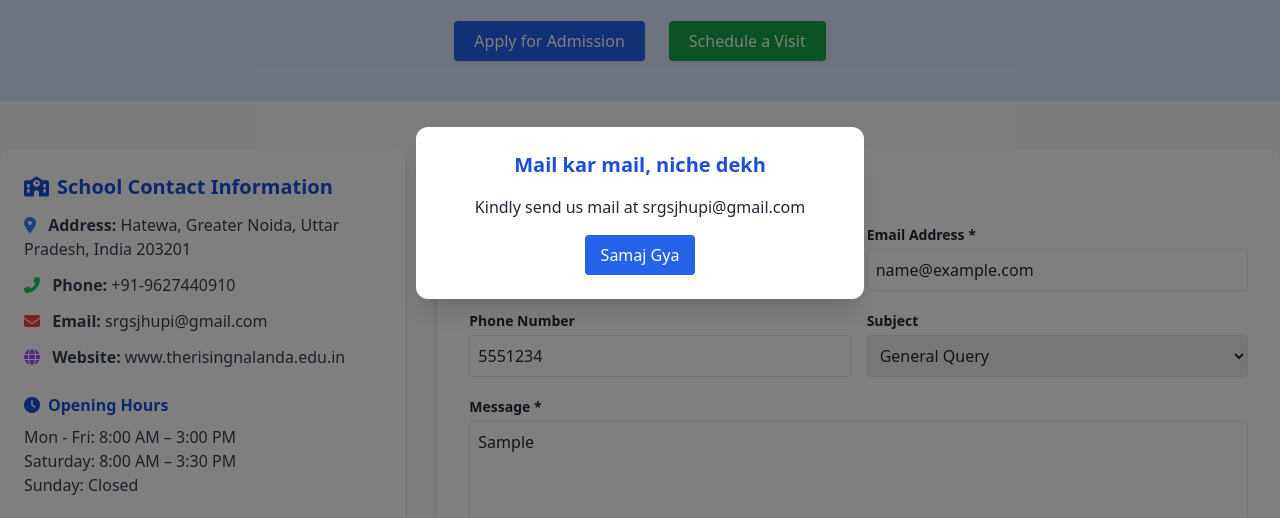
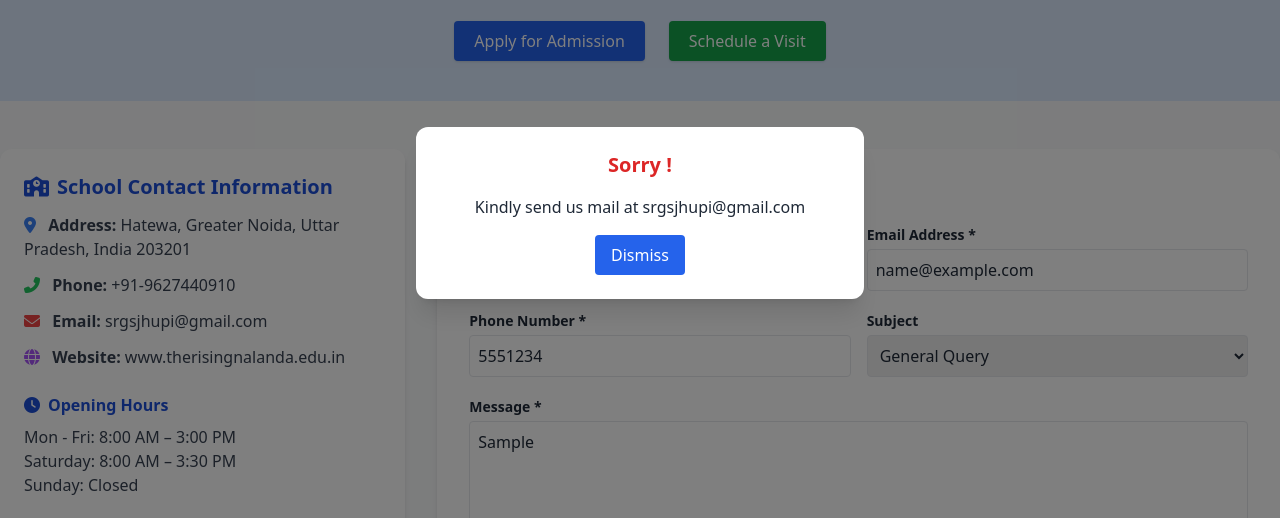
Before and after one commit to SRGSJHUPI/school, a plain HTML site: page contact.html in a window 1280 px wide. Both pictures are taken after typing "Sample", "name@example.com", "5551234", "Sample" into the empty fields and a click on the button "Submit". Shown: the part 187-705 px from the top of the page. Drawn offline with nearby package versions, Linux system fonts and the light colour scheme; no server answers.

Commit message:
updated message box

```diff
--- a/contact.html
+++ b/contact.html
@@ -236,8 +236,8 @@
           </div>
           <div class="grid grid-cols-1 md:grid-cols-2 gap-4">
             <div>
-              <label class="block text-sm font-semibold mb-1">Phone Number</label>
-              <input type="tel" class="w-full border rounded p-2" placeholder="Optional">
+              <label class="block text-sm font-semibold mb-1">Phone Number *</label>
+              <input type="tel" class="w-full border rounded p-2" placeholder="Enter Phone Number here..." required>
             </div>
             <div>
               <label class="block text-sm font-semibold mb-1">Subject</label>
@@ -266,9 +266,9 @@
    <!-- Modal -->
 <div id="popupModal" class="hidden fixed inset-0 bg-black bg-opacity-50 flex justify-center items-center z-50">
   <div class="bg-white rounded-xl p-6 shadow-xl max-w-md w-full text-center">
-    <h2 class="text-xl font-bold text-blue-700 mb-4">Mail kar mail, niche dekh</h2>
+    <h2 class="text-xl font-bold text-red-600 mb-4">Sorry !</h2>
     <p class="mb-4">Kindly send us mail at srgsjhupi@gmail.com</p>
-    <button id="closeModal" class="bg-blue-600 text-white px-4 py-2 rounded hover:bg-blue-800">Samaj Gya</button>
+    <button id="closeModal" class="bg-blue-600 text-white px-4 py-2 rounded hover:bg-blue-800">Dismiss</button>
   </div>
 </div>
 
```
